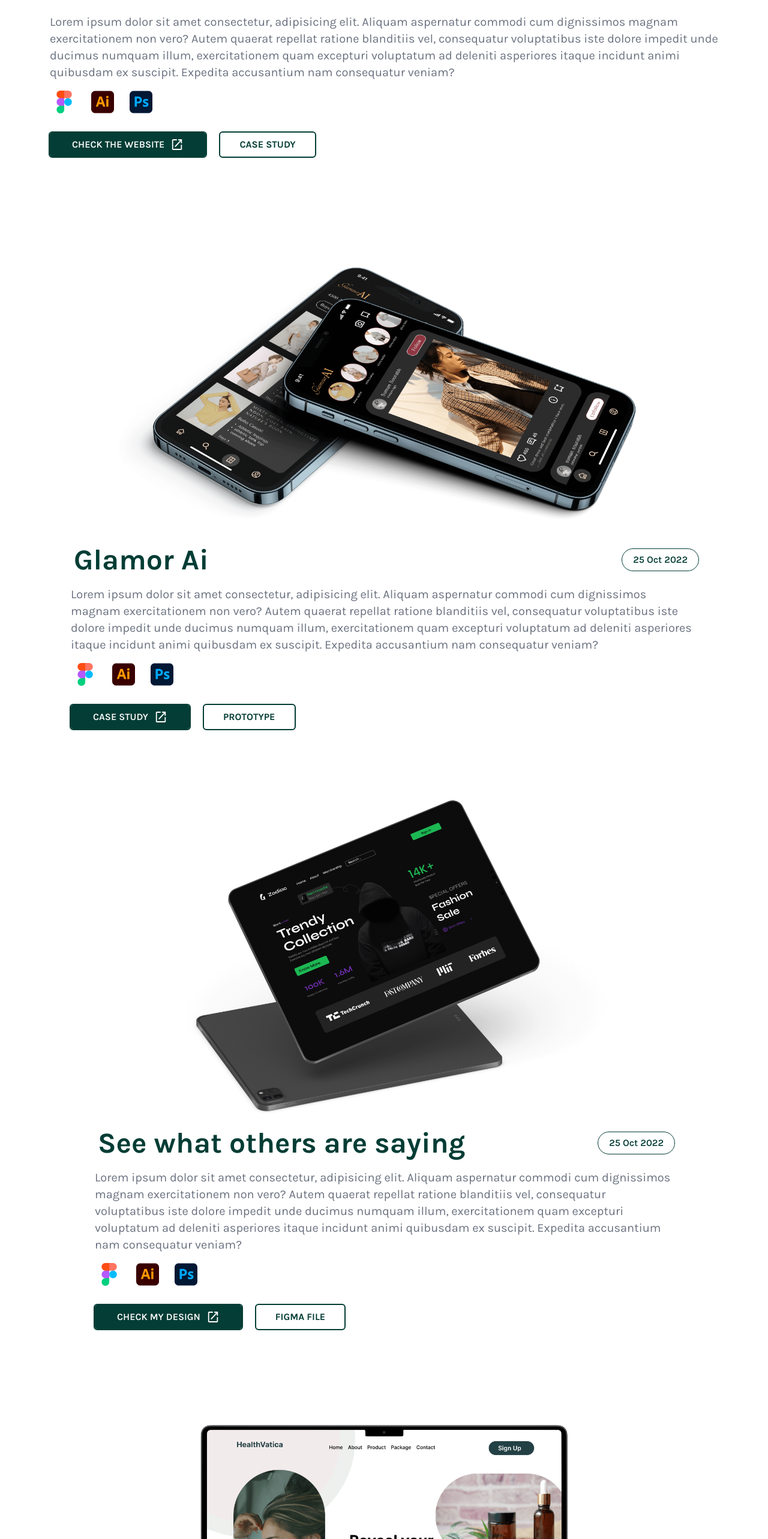
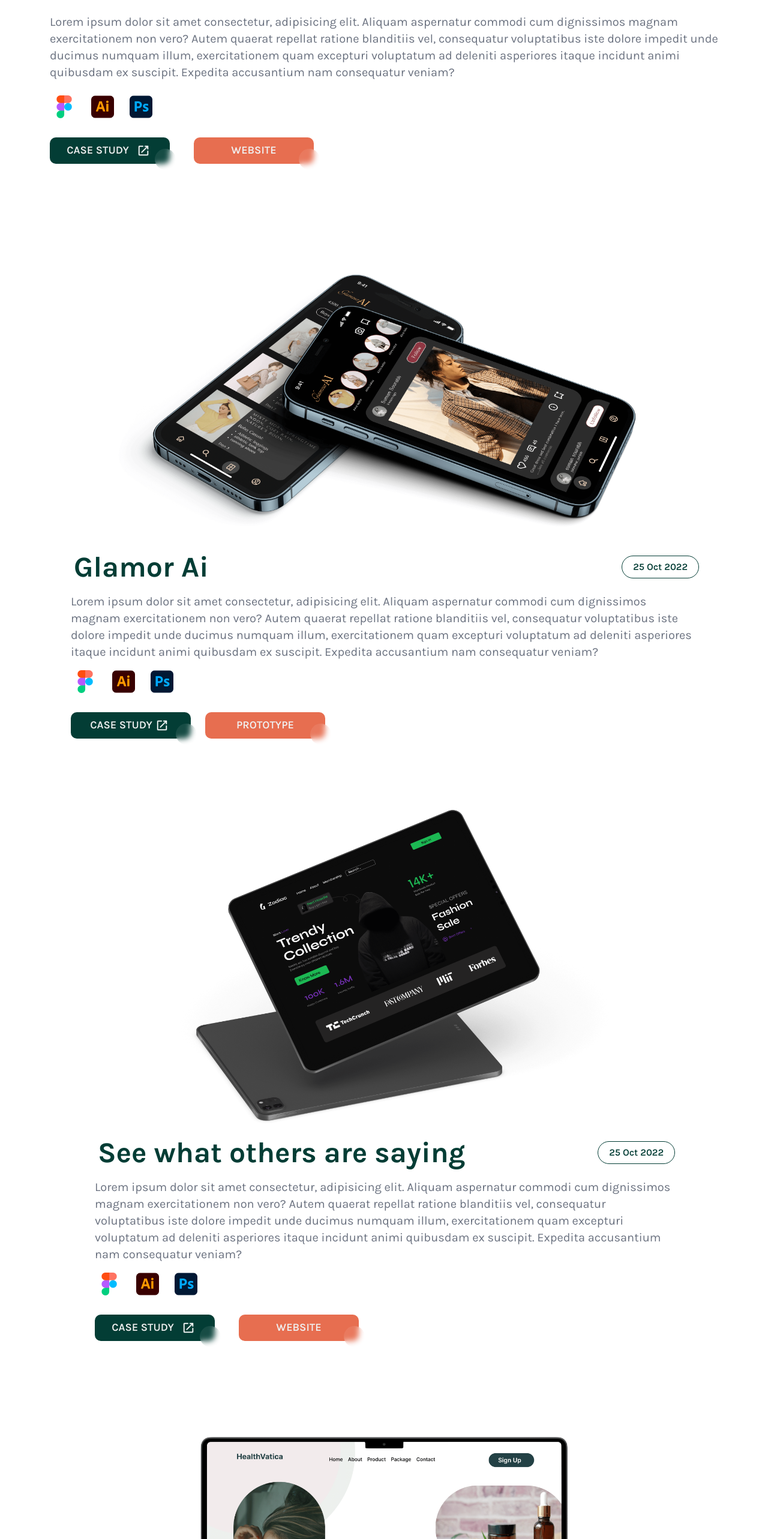
Before and after one commit to sumansourabh9155/ProductDesignPortfolio, a React (Create React App) app: page /Projects in a window 1280 px wide. Shown: the part 1161-3726 px from the top of the page at 60% size. Built offline with nearby package versions, Linux system fonts and the light colour scheme; a web font is replaced by a local one.

Commit message:
Added new button in site

```diff
--- a/public/index.html
+++ b/public/index.html
@@ -36,21 +36,14 @@
       href="https://fonts.googleapis.com/css2?family=Playfair+Display:ital,wght@0,400;0,500;0,600;0,700;0,800;0,900;1,400;1,500;1,600;1,700;1,800;1,900&display=swap"
       rel="stylesheet"
     />
-    <!-- cardo -->
-    <!-- <link rel="preconnect" href="https://fonts.googleapis.com" />
+
+    <!-- PT Sans Narrow -->
+    <link rel="preconnect" href="https://fonts.googleapis.com" />
     <link rel="preconnect" href="https://fonts.gstatic.com" crossorigin />
     <link
-      href="https://fonts.googleapis.com/css2?family=Cardo:ital,wght@0,400;0,700;1,400&display=swap"
+      href="https://fonts.googleapis.com/css2?family=PT+Sans:ital,wght@0,700;1,400;1,700&display=swap"
       rel="stylesheet"
-    /> -->
-
-    <!-- PT Sans Narrow -->
-    <!-- <link rel="preconnect" href="https://fonts.googleapis.com" />
-    <link rel="preconnect" href="https://fonts.gstatic.com" crossorigin />
-    <link
-      href="https://fonts.googleapis.com/css2?family=PT+Sans+Narrow:wght@400;700&display=swap"
-      rel="stylesheet"
-    /> -->
+    />
 
     <!-- Lato -->
     <link rel="preconnect" href="https://fonts.googleapis.com" />
--- a/src/App.css
+++ b/src/App.css
@@ -6,9 +6,11 @@
   /* background-color: black; */
 }
 .suman{
-  /* font-family: 'PT Sans Narrow', sans-serif; */
   font-family: 'Lato', sans-serif;
   font-weight: 800;
+}
+.subheadline{
+  font-family: 'PT Sans', sans-serif;
 }
 .gradient{
   box-shadow: 1px 0 5px -5px #333, 0 -5px 12px -12px #333, -1px 0 5px -5px #333;
@@ -101,6 +103,79 @@
 
 
 
+/* Light */
+
+
+/* CSS */
+.buttonlight {
+  all: unset;
+  width: 100px;
+  height: 30px;
+  font-size: 18px;
+  background: transparent;
+  border: none;
+  text-transform: uppercase;
+  font-weight: 600;
+  position: relative;
+  color: #f0f0f0;
+  cursor: pointer;
+  z-index: 1;
+  padding: 7px 50px;
+  display: flex;
+  align-items: center;
+  justify-content: center;
+  white-space: nowrap;
+  user-select: none;
+  -webkit-user-select: none;
+  touch-action: manipulation;
+}
+
+.buttonlight::after,
+.buttonlight::before {
+  content: '';
+  position: absolute;
+  bottom: 0;
+  right: 0;
+  z-index: -99999;
+  transition: all .4s;
+}
+
+.buttonlight::before {
+  transform: translate(0%, 0%);
+  width: 100%;
+  height: 100%;
+  background: #e76e50;
+  border-radius: 10px;
+}
+
+.buttonlight::after {
+  transform: translate(10px, 10px);
+  width: 35px;
+  height: 35px;
+  background: #ffffff15;
+  backdrop-filter: blur(5px);
+  -webkit-backdrop-filter: blur(5px);
+  border-radius: 50px;
+}
+
+.buttonlight:hover::before {
+  transform: translate(5%, 20%);
+  width: 110%;
+  height: 110%;
+}
+
+.buttonlight:hover::after {
+  border-radius: 10px;
+  transform: translate(0, 0);
+  width: 100%;
+  height: 100%;
+}
+
+.buttonlight:active::after {
+  transition: 0s;
+  transform: translate(0, 5%);
+}
+
 
 
 
--- a/src/resource/component/HomePageComponent/Help.jsx
+++ b/src/resource/component/HomePageComponent/Help.jsx
@@ -28,7 +28,7 @@ const Help = () => {
 
           {/* <!-- Content --> */}
           <div className="box-border order-first w-full text-black border-solid md:w-1/2 md:pl-10 md:order-none">
-            <h2 className="m-0 text-xl font-semibold leading-tight border-0 border-gray-300 lg:text-3xl md:text-2xl">
+            <h2 className="subheadline m-0 text-xl font-semibold leading-tight border-0 border-gray-300 lg:text-3xl md:text-2xl">
               Unlock Your Business Potential
             </h2>
             <p className="pt-4 pb-8 m-0 leading-7 text-gray-700 border-0 border-gray-300 sm:pr-12 xl:pr-32 lg:text-lg">
@@ -68,7 +68,7 @@ const Help = () => {
         <div className="box-border flex flex-col items-center content-center px-8 mx-auto leading-6 text-black border-0 border-gray-300 border-solid md:mt-20 xl:mt-20 md:flex-row max-w-7xl lg:px-16">
           {/* <!-- Content --> */}
           <div className="box-border w-full text-black border-solid md:w-1/2 md:pl-6 xl:pl-32">
-            <h2 className="m-0 text-xl font-semibold leading-tight border-0 border-gray-300 lg:text-3xl md:text-2xl">
+            <h2 className="subheadline m-0 text-xl font-semibold leading-tight border-0 border-gray-300 lg:text-3xl md:text-2xl">
               Create Exceptional User Experiences
             </h2>
             <p className="pt-4 pb-8 m-0 leading-7 text-gray-700 border-0 border-gray-300 sm:pr-10 lg:text-lg">
--- a/src/resource/component/HomePageComponent/HeroSection.jsx
+++ b/src/resource/component/HomePageComponent/HeroSection.jsx
@@ -18,7 +18,7 @@ const HeroSection = () => {
             <p className="mb-4 leading-relaxed text-sm md:text-xl text-[#e76e50]">
               Designing for Impact:
             </p>
-            <h1 className=" text-xl md:text-6xl xl:text-7xl mb-4 font-bold suman">
+            <h1 className=" text-xl  md:text-6xl xl:text-7xl mb-4 font-bold suman">
               Empowering{" "}
               <span className="text-[#e76e50] suman">Purpose-Driven</span> Brands to Thrive
             </h1>
--- a/src/resource/component/HomePageComponent/Tech.jsx
+++ b/src/resource/component/HomePageComponent/Tech.jsx
@@ -17,7 +17,7 @@ const Tech = () => {
       <p className="relative pb-2 t w-full leading-relaxed text-sm md:text-xl text-[#e76e50]  lg:justify-center lg:items-center">
               To make the best product
             </p>
-      <h1 className="title-font tracking-wide sm:text-xl md:text-2xl xl:text-4xl mb-4 font-bold pb-5 suman">
+      <h1 className="subheadline title-font tracking-wide sm:text-xl md:text-2xl xl:text-4xl mb-4 font-bold pb-5 suman">
         I Use the Latest Technology Available
       </h1>
       <div className="w-full">
--- a/src/resource/component/HomePageComponent/Testimonial.jsx
+++ b/src/resource/component/HomePageComponent/Testimonial.jsx
@@ -45,7 +45,7 @@ const Testimonial = () => {
                   </div>
                   <div className="md:w-2/3 lg:w-2/3 xl:ml-32 md:ml-20 md:mt-0  flex flex-col justify-between">
                     <div>
-                      <h1 className=" suman text-2xl md:pt-8 font-semibold text-gray-800">
+                      <h1 className=" subheadline text-2xl md:pt-8 font-semibold text-gray-800">
                         He was definitely the person who if commits would
                         deliver with utmost excellence.
                       </h1>
--- a/src/resource/component/HomePageComponent/WorkProcess.jsx
+++ b/src/resource/component/HomePageComponent/WorkProcess.jsx
@@ -76,7 +76,7 @@ const WorkProcess = () => {
         </a>
 
         <div className="pl-12 py-8 ">
-          <h2 className="m-0 text-xl font-semibold leading-tight border-0 border-gray-300 lg:text-3xl md:text-2xl">
+          <h2 className="subheadline m-0 text-xl font-semibold leading-tight border-0 border-gray-300 lg:text-3xl md:text-2xl">
             {item.headline}
           </h2>
           <p className="pt-1 pb-2 m-0 leading-7 text-gray-700 border-0 border-gray-300 sm:pr-12 xl:pr-14 lg:text-lg">
--- a/src/resource/page/Projects.jsx
+++ b/src/resource/page/Projects.jsx
@@ -1,4 +1,5 @@
 import React from "react";
+import { Link } from "react-router-dom";
 import Navbar from "../component/Navbar";
 import ReactGA from "react-ga";
 import hoodie from "../../assets/mockup/hoodieMockup.png";
@@ -53,30 +54,30 @@ const Projects = () => {
             itaque incidunt animi quibusdam ex suscipit. Expedita accusantium
             nam consequatur veniam?
           </p>
-          <div className="flex pt-4 gap-4">
+          <div className="flex pt-6 gap-4">
             <img className="w-12 " src={figma} alt="" />
             <img className="w-12 " src={illustrator} alt="" />
             <img className="w-12 " src={photoshop} alt="" />
           </div>
-          <div className="flex justify-start pt-8 gap-6">
-            <a
-              href="https://raikarsgoodvibes.com/"
+
+          <div className="flex justify-start pt-8 gap-10">
+            <Link
+              to="https://www.behance.net/gallery/170593097/RaikarsGoodVibes"
+              className="button-dark"
+              target="_blank"
+              role="button"
+            >
+              Case study<img src={newtab} className="ml-2 w-8" alt="" />
+            </Link>
+            <Link
+              to="https://raikarsgoodvibes.com/"
               target="_blank"
               rel="noreferrer"
-              className="flex px-8 py-2 text-xs md:text-base font-semibold text-white uppercase transition-all duration-150 outline outline-2 outline-[#033d35] bg-[#033d35] rounded shadow  active:bg-teal-600 hover:shadow-md ease"
+              className="buttonlight "
+              role="button"
             >
-              <p className="text-white">Check the Website</p>
-              <img src={newtab} className="w-8" alt="" />
-            </a>
-
-            <a
-              href="https://www.behance.net/gallery/170593097/RaikarsGoodVibes"
-              target="_blank"
-              rel="noreferrer"
-              className="px-8 py-2 text-xs md:text-base font-bold text-[#033d35] uppercase transition-all duration-150 rounded shadow outline outline-2 active:bg-teal-600 hover:shadow-md"
-            >
-              Case Study
-            </a>
+              Website
+            </Link>
           </div>
         </div>
 
@@ -102,24 +103,26 @@ const Projects = () => {
             <img className="w-12 " src={illustrator} alt="" />
             <img className="w-12 " src={photoshop} alt="" />
           </div>
+
           <div className="flex justify-start pt-8 gap-6">
-            <a
-              href="https://www.behance.net/gallery/169935581/Glamor-AI"
+            <Link
+              to="https://www.behance.net/gallery/169935581/Glamor-AI"
+              className="button-dark"
+              target="_blank"
+              role="button"
+            >
+              Case Study
+              <img src={newtab} className="w-8" alt="" />
+            </Link>
+            <Link
+              href="#"
               target="_blank"
               rel="noreferrer"
-              className="flex px-8 py-2 text-xs md:text-base font-semibold text-white uppercase transition-all duration-150 outline outline-2 outline-[#033d35] bg-[#033d35] rounded shadow  active:bg-teal-600 hover:shadow-md ease"
-            >
-              <p className="text-white">Case Study</p>
-              <img src={newtab} className="w-8" alt="" />
-            </a>
-
-            <a
-              href="#_"
-              target="_blank"
-              className="px-8 py-2 text-xs md:text-base font-bold text-[#033d35] uppercase transition-all duration-150 rounded shadow outline outline-2 active:bg-teal-600 hover:shadow-md"
+              className="buttonlight "
+              role="button"
             >
               Prototype
-            </a>
+            </Link>
           </div>
         </div>
 
@@ -145,22 +148,24 @@ const Projects = () => {
             <img className="w-12 " src={illustrator} alt="" />
             <img className="w-12 " src={photoshop} alt="" />
           </div>
-          <div className="flex justify-start pt-8 gap-6">
-            <a
-              href="#_"
-              // bg-[url('https://images.unsplash.com/photo-1475669698648-2f144fcaaeb1?ixlib=rb-4.0.3&ixid=M3wxMjA3fDB8MHxzZWFyY2h8OXx8ZGVzaWdufGVufDB8fDB8fHww&auto=format&fit=crop&w=500&q=60')
-              className="flex px-8 py-2 text-xs md:text-base font-semibold text-white uppercase transition-all duration-150 outline outline-2 outline-[#033d35] bg-[#033d35] rounded shadow  active:bg-teal-600 hover:shadow-md ease"
+          <div className="flex justify-start pt-8 gap-10">
+            <Link
+              to="https://www.behance.net/gallery/170593097/RaikarsGoodVibes"
+              className="button-dark"
+              target="_blank"
+              role="button"
             >
-              <p className="text-white">Check My Design</p>
-              <img src={newtab} className="w-8" alt="" />
-            </a>
-
-            <a
-              href="#_"
-              className="px-8 py-2 text-xs md:text-base font-bold text-[#033d35] uppercase transition-all duration-150 rounded shadow outline outline-2 active:bg-teal-600 hover:shadow-md"
+              Case study<img src={newtab} className="ml-2 w-8" alt="" />
+            </Link>
+            <Link
+              to="https://raikarsgoodvibes.com/"
+              target="_blank"
+              rel="noreferrer"
+              className="buttonlight "
+              role="button"
             >
-              Figma File
-            </a>
+              Website
+            </Link>
           </div>
         </div>
 
@@ -186,22 +191,24 @@ const Projects = () => {
             <img className="w-12 " src={illustrator} alt="" />
             <img className="w-12 " src={photoshop} alt="" />
           </div>
-          <div className="flex justify-start pt-8 gap-6">
-            <a
-              href="#_"
-              // bg-[url('https://images.unsplash.com/photo-1475669698648-2f144fcaaeb1?ixlib=rb-4.0.3&ixid=M3wxMjA3fDB8MHxzZWFyY2h8OXx8ZGVzaWdufGVufDB8fDB8fHww&auto=format&fit=crop&w=500&q=60')
-              className="flex px-8 py-2 text-xs md:text-base font-semibold text-white uppercase transition-all duration-150 outline outline-2 outline-[#033d35] bg-[#033d35] rounded shadow  active:bg-teal-600 hover:shadow-md ease"
+          <div className="flex justify-start pt-8 gap-10">
+            <Link
+              to="https://www.behance.net/gallery/170593097/RaikarsGoodVibes"
+              className="button-dark"
+              target="_blank"
+              role="button"
             >
-              <p className="text-white">Check My Design</p>
-              <img src={newtab} className="w-8" alt="" />
-            </a>
-
-            <a
-              href="#_"
-              className="px-8 py-2 text-xs md:text-base font-bold text-[#033d35] uppercase transition-all duration-150 rounded shadow outline outline-2 active:bg-teal-600 hover:shadow-md"
+              Case study<img src={newtab} className="ml-2 w-8" alt="" />
+            </Link>
+            <Link
+              to="https://raikarsgoodvibes.com/"
+              target="_blank"
+              rel="noreferrer"
+              className="buttonlight "
+              role="button"
             >
-              Figma File
-            </a>
+              Website
+            </Link>
           </div>
         </div>
 
@@ -227,22 +234,24 @@ const Projects = () => {
             <img className="w-12 " src={illustrator} alt="" />
             <img className="w-12 " src={photoshop} alt="" />
           </div>
-          <div className="flex justify-start pt-8 gap-6">
-            <a
-              href="#_"
-              // bg-[url('https://images.unsplash.com/photo-1475669698648-2f144fcaaeb1?ixlib=rb-4.0.3&ixid=M3wxMjA3fDB8MHxzZWFyY2h8OXx8ZGVzaWdufGVufDB8fDB8fHww&auto=format&fit=crop&w=500&q=60')
-              className="flex px-8 py-2 text-xs md:text-base font-semibold text-white uppercase transition-all duration-150 outline outline-2 outline-[#033d35] bg-[#033d35] rounded shadow  active:bg-teal-600 hover:shadow-md ease"
+          <div className="flex justify-start pt-8 gap-10">
+            <Link
+              to="https://www.behance.net/gallery/170593097/RaikarsGoodVibes"
+              className="button-dark"
+              target="_blank"
+              role="button"
             >
-              <p className="text-white">Check My Design</p>
-              <img src={newtab} className="w-8" alt="" />
-            </a>
-
-            <a
-              href="#_"
-              className="px-8 py-2 text-xs md:text-base font-bold text-[#033d35] uppercase transition-all duration-150 rounded shadow outline outline-2 active:bg-teal-600 hover:shadow-md"
+              Case study<img src={newtab} className="ml-2 w-8" alt="" />
+            </Link>
+            <Link
+              to="https://raikarsgoodvibes.com/"
+              target="_blank"
+              rel="noreferrer"
+              className="buttonlight "
+              role="button"
             >
-              Figma File
-            </a>
+              Website
+            </Link>
           </div>
         </div>
       </div>
```
